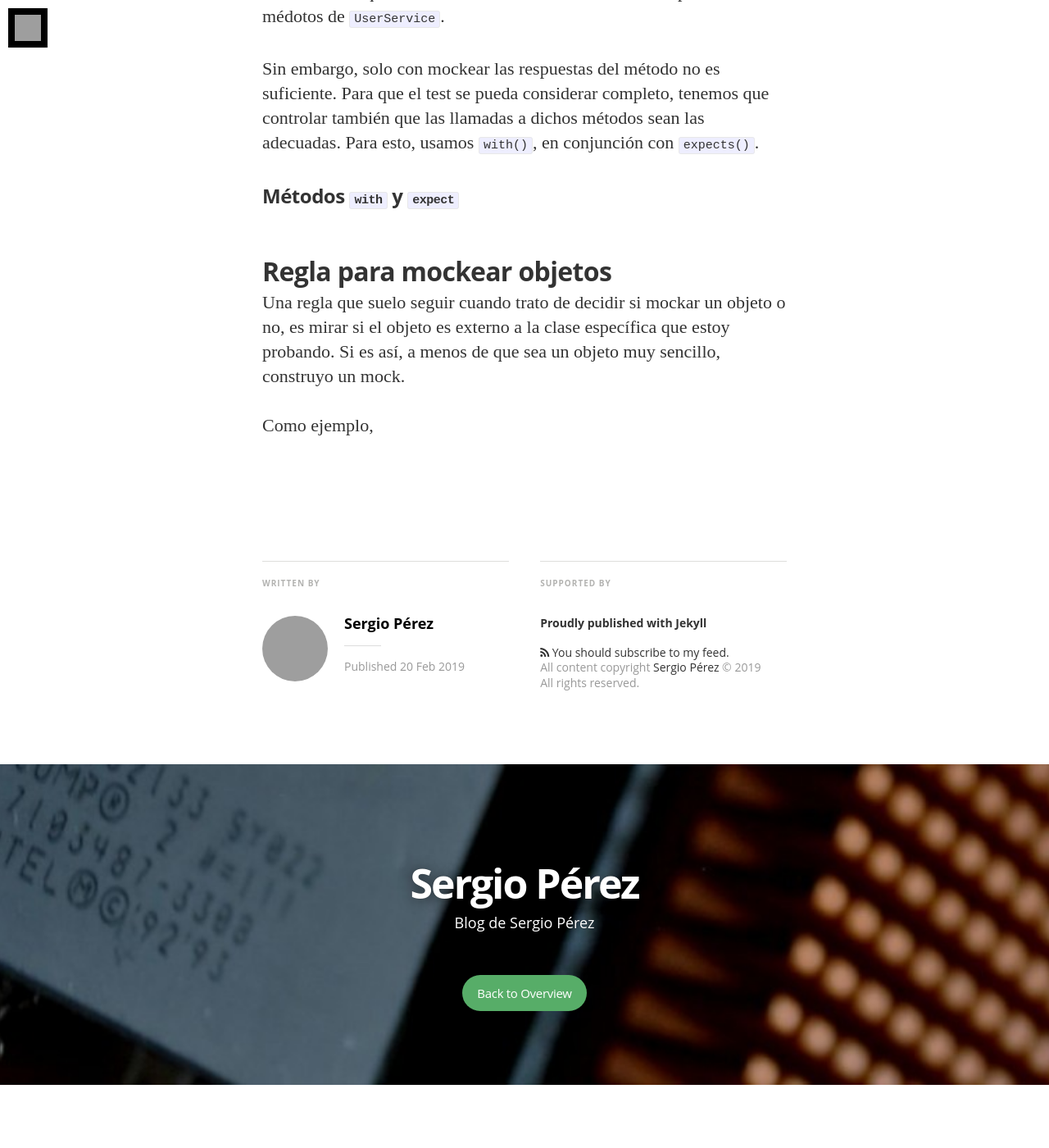
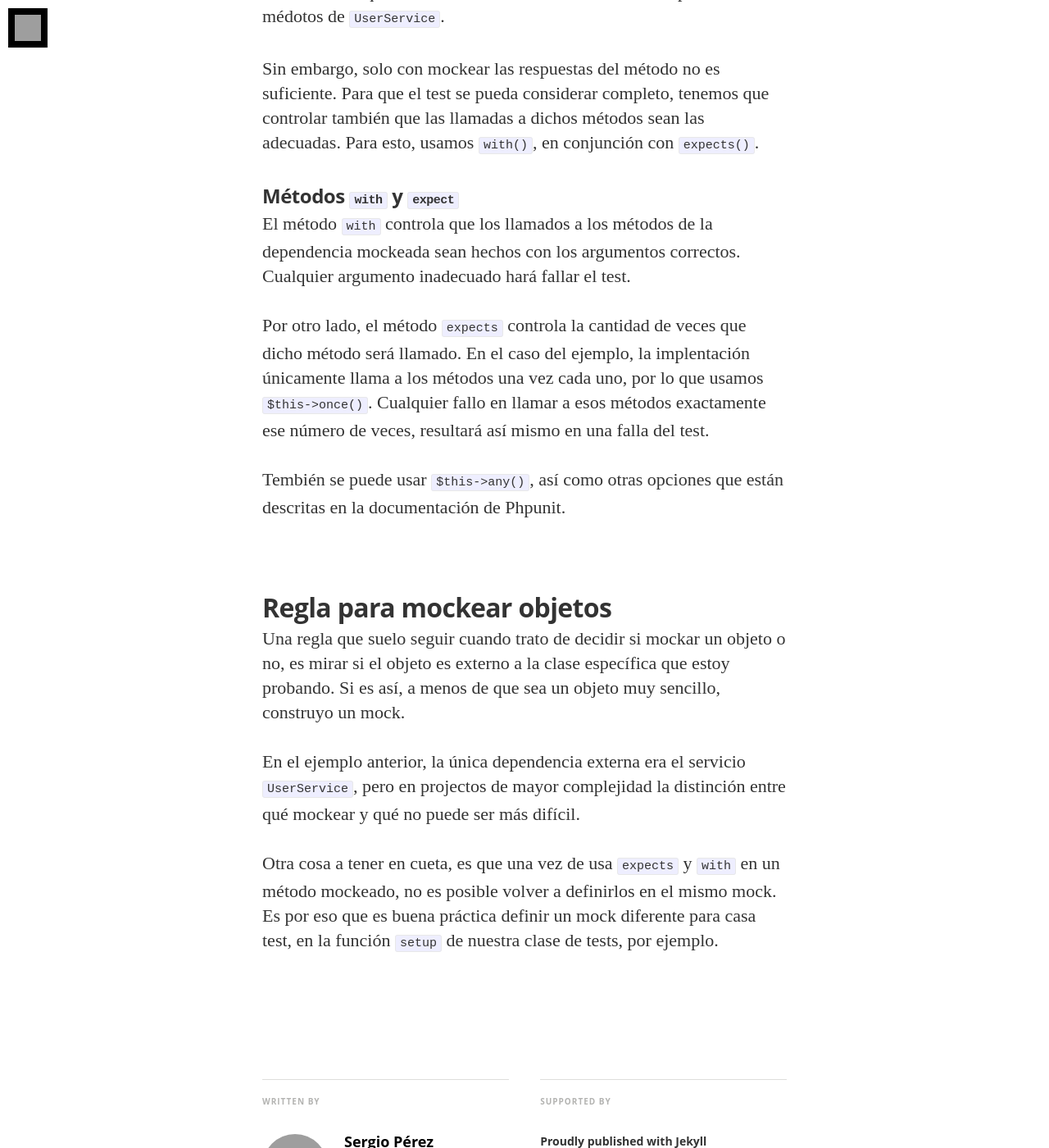
Before and after one commit to sergioperezf/sergioperezf.github.io, a Jekyll site: the page built from _posts/2019-02-20-estrategia-para-mocks-phpunit.markdown, in a window 1280 px wide and 1400 px high, scrolled down 3910 px. Shown: the whole window at 82% size. Built offline with Jekyll 4.4.1, drawn with Linux system fonts in a browser that asks for light colours; nearby versions of some CDN libraries; some web fonts are replaced; comment, search, counter and statistics services are not loaded; before the commit the page ends 5233 px from its top, so only the background shows below that; grey boxes are pictures that could not be loaded.

Commit message:
More drafting: mocks

```diff
--- a/_posts/2019-02-20-estrategia-para-mocks-phpunit.markdown
+++ b/_posts/2019-02-20-estrategia-para-mocks-phpunit.markdown
@@ -117,10 +117,16 @@ Sin embargo, solo con mockear las respuestas del método no es suficiente. Para
 
 ### Métodos `with` y `expect`
 
+El método `with` controla que los llamados a los métodos de la dependencia mockeada sean hechos con los argumentos correctos. Cualquier argumento inadecuado hará fallar el test.
 
+Por otro lado, el método `expects` controla la cantidad de veces que dicho método será llamado. En el caso del ejemplo, la implentación únicamente llama a los métodos una vez cada uno, por lo que usamos `$this->once()`. Cualquier fallo en llamar a esos métodos exactamente ese número de veces, resultará así mismo en una falla del test.
+
+Tembién se puede usar `$this->any()`, así como otras opciones que están descritas en la documentación de Phpunit.
 
 ## Regla para mockear objetos
 
 Una regla que suelo seguir cuando trato de decidir si mockar un objeto o no, es mirar si el objeto es externo a la clase específica que estoy probando. Si es así, a menos de que sea un objeto muy sencillo, construyo un mock.
 
-Como ejemplo,
+En el ejemplo anterior, la única dependencia externa era el servicio `UserService`, pero en projectos de mayor complejidad la distinción entre qué mockear y qué no puede ser más difícil.
+
+Otra cosa a tener en cueta, es que una vez de usa `expects` y `with` en un método mockeado, no es posible volver a definirlos en el mismo mock. Es por eso que es buena práctica definir un mock diferente para casa test, en la función `setup` de nuestra clase de tests, por ejemplo.
```
